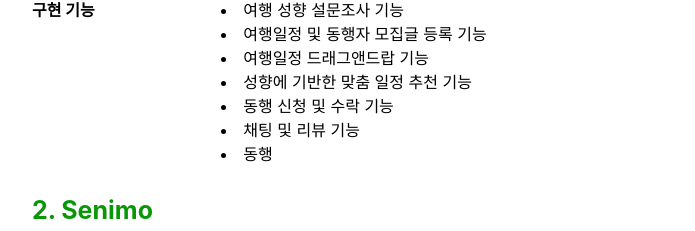
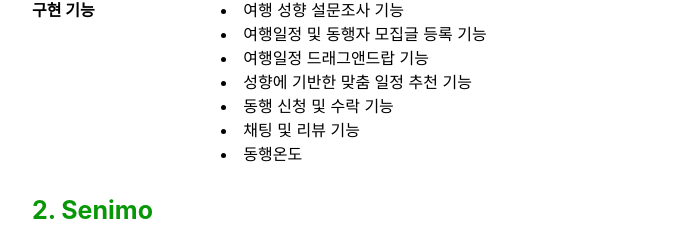
Before and after one commit to heejun8250/Portfolio, a React (Create React App) app in the folder resume/: page / in a window 1280 px wide. Shown: the part 1936-2167 px from the top of the page, without its empty margins (298-993 px from the left). Built offline with nearby package versions, Linux system fonts and the light colour scheme.

Commit message:
[수정]테스트로 수정한거 되돌림

```diff
--- a/resume/src/components/Experience.jsx
+++ b/resume/src/components/Experience.jsx
@@ -66,7 +66,7 @@
             <li>성향에 기반한 맞춤 일정 추천 기능</li>
             <li>동행 신청 및 수락 기능</li>
             <li>채팅 및 리뷰 기능</li>
-            <li>동행</li>
+            <li>동행온도</li>
           </div>
         </ProjectBox>
 
```
